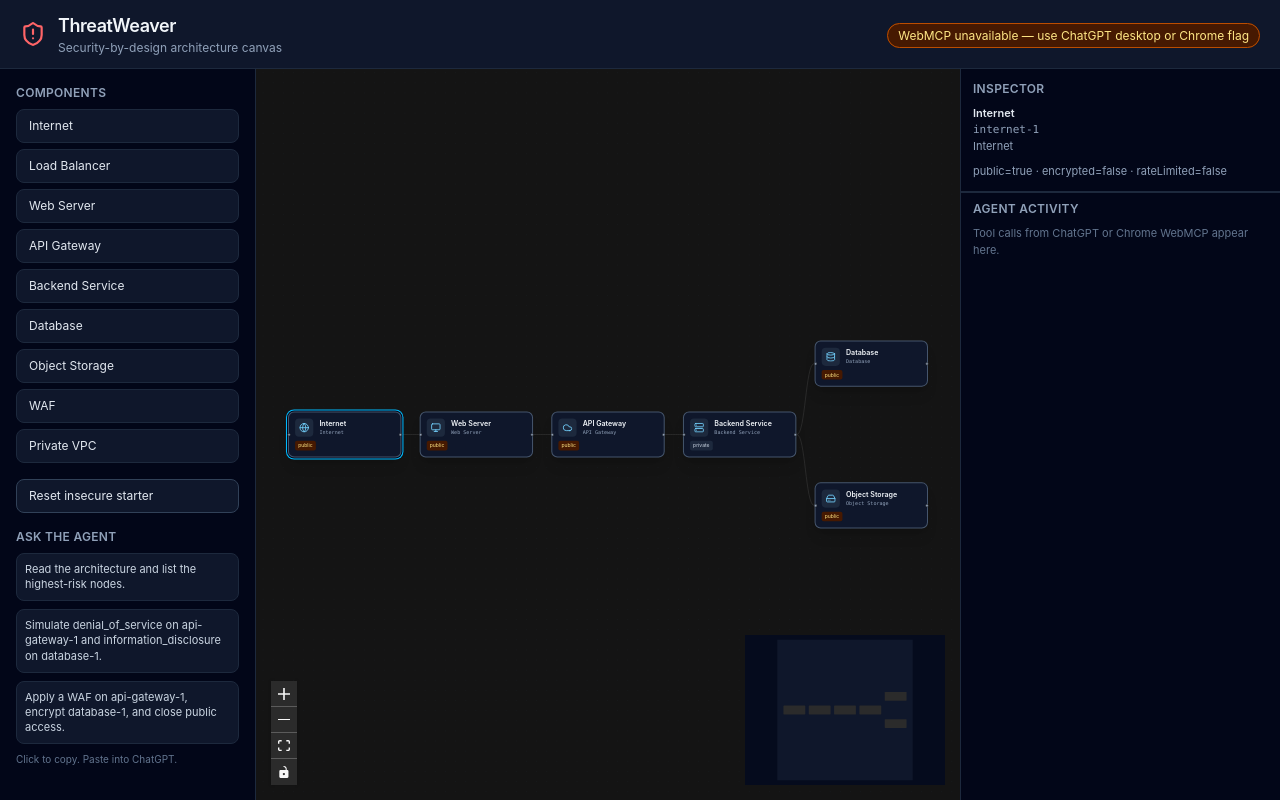
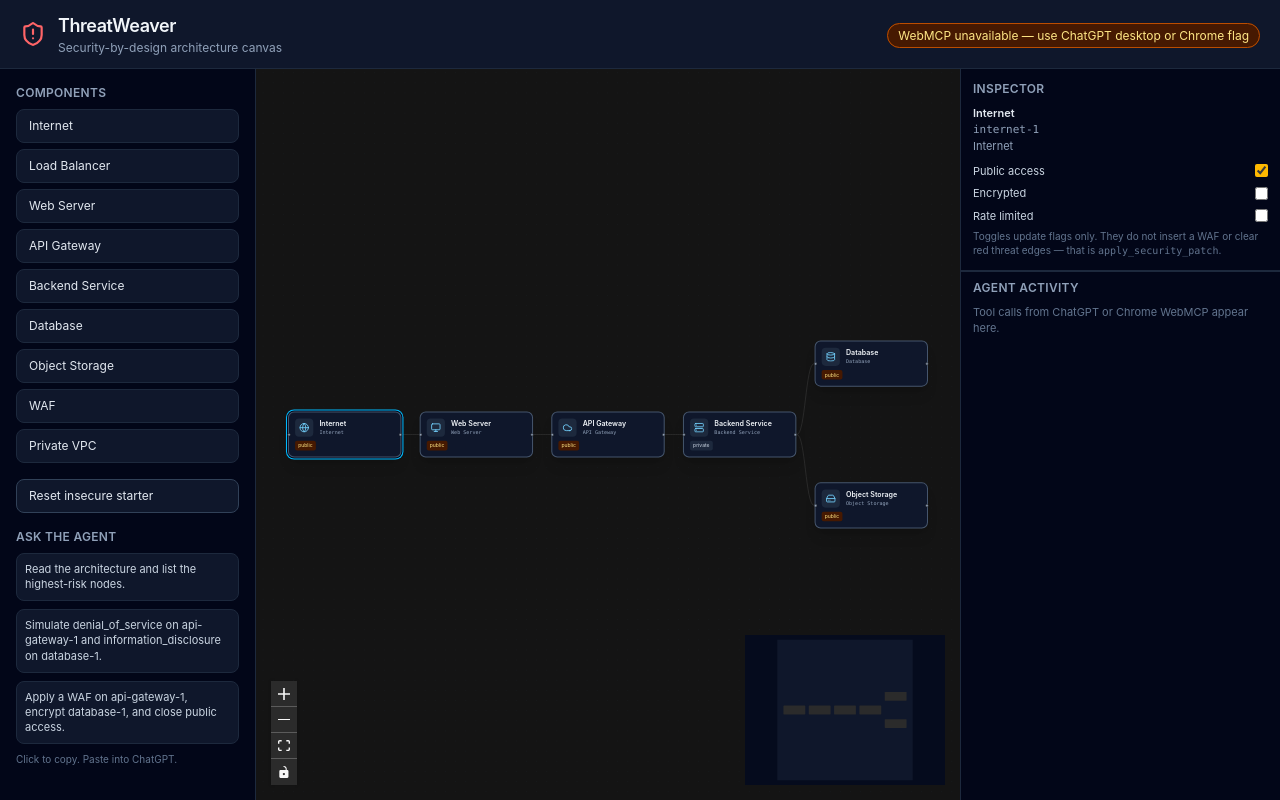
Before and after one commit to tegezc/TWeaver, a React (Vite) app in the folder client/: page / in a window 1280 px wide. Both pictures are taken after a click on the element 289 px from the left and 434 px from the top of the page. Built offline with nearby package versions, Linux system fonts and the light colour scheme.

Commit message:
Let humans toggle public, encrypted, and rate-limit flags in the inspector.

```diff
--- a/client/src/components/Inspector.tsx
+++ b/client/src/components/Inspector.tsx
@@ -4,6 +4,7 @@ import useStore from '../store/useStore';
 export default function Inspector() {
   const selectedNodeId = useStore((state) => state.selectedNodeId);
   const node = useStore((state) => state.nodes.find((item) => item.id === selectedNodeId));
+  const updateNode = useStore((state) => state.updateNode);
 
   return (
     <section className="shrink-0 border-b border-slate-800 px-3 py-3">
@@ -19,11 +20,53 @@ export default function Inspector() {
             <div className="font-mono text-slate-400">{node.id}</div>
             <div className="text-slate-400">{KIND_LABELS[node.data.kind]}</div>
           </div>
-          <div className="text-slate-400">
-            public={String(node.data.config.publicAccess)} · encrypted=
-            {String(node.data.config.encrypted)} · rateLimited=
-            {String(node.data.config.rateLimited)}
-          </div>
+          {node.data.kind === 'attacker' ? (
+            <div className="text-slate-400">
+              public={String(node.data.config.publicAccess)} · encrypted=
+              {String(node.data.config.encrypted)} · rateLimited=
+              {String(node.data.config.rateLimited)}
+            </div>
+          ) : (
+            <div className="space-y-1.5">
+              <label className="flex items-center justify-between gap-2 text-slate-300">
+                <span>Public access</span>
+                <input
+                  type="checkbox"
+                  checked={node.data.config.publicAccess}
+                  onChange={(event) =>
+                    updateNode({ nodeId: node.id, publicAccess: event.target.checked })
+                  }
+                  className="accent-amber-400"
+                />
+              </label>
+              <label className="flex items-center justify-between gap-2 text-slate-300">
+                <span>Encrypted</span>
+                <input
+                  type="checkbox"
+                  checked={node.data.config.encrypted}
+                  onChange={(event) =>
+                    updateNode({ nodeId: node.id, encrypted: event.target.checked })
+                  }
+                  className="accent-emerald-400"
+                />
+              </label>
+              <label className="flex items-center justify-between gap-2 text-slate-300">
+                <span>Rate limited</span>
+                <input
+                  type="checkbox"
+                  checked={node.data.config.rateLimited}
+                  onChange={(event) =>
+                    updateNode({ nodeId: node.id, rateLimited: event.target.checked })
+                  }
+                  className="accent-sky-400"
+                />
+              </label>
+              <p className="text-[10px] leading-snug text-slate-500">
+                Toggles update flags only. They do not insert a WAF or clear red threat edges —
+                that is <span className="font-mono">apply_security_patch</span>.
+              </p>
+            </div>
+          )}
           {node.data.threats.length > 0 && (
             <ul className="space-y-1 text-red-200">
               {node.data.threats.map((threat, index) => (
```
